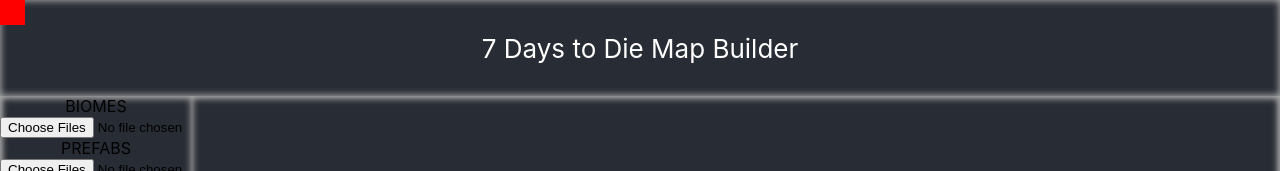
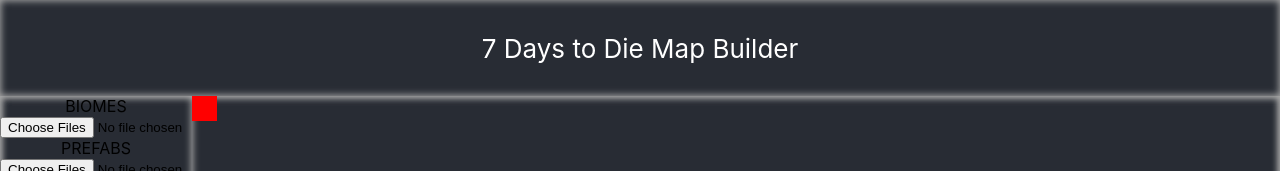
Before and after one commit to JustinHodge/7d2dmap, a React (Vite) app: page / in a window 1280 px wide. Shown: the top 171 px of the page. Built offline with nearby package versions, Linux system fonts and the light colour scheme.

Commit message:
change approach to center map

```diff
--- a/src/App.css
+++ b/src/App.css
@@ -29,16 +29,14 @@
     width: 85vw;
     height: 88vh;
     display: flex;
-    justify-content: center;
-    align-items: center;
 }
 
 #map {
     background-size: contain;
     background-repeat: no-repeat;
-    background-position: center center;
-    flex-grow: 0;
+    margin: auto;
     flex-shrink: 0;
+    box-sizing: content-box;
 }
 
 .header-bar {
--- a/src/components/MapRender.tsx
+++ b/src/components/MapRender.tsx
@@ -25,7 +25,7 @@
                         width: '25px',
                         height: '25px',
                         backgroundColor: 'red',
-                        position: 'absolute',
+                        position: 'relative',
                         top: mapData.mapCenter.yCenter,
                         left: mapData.mapCenter.xCenter,
                     }}
```
